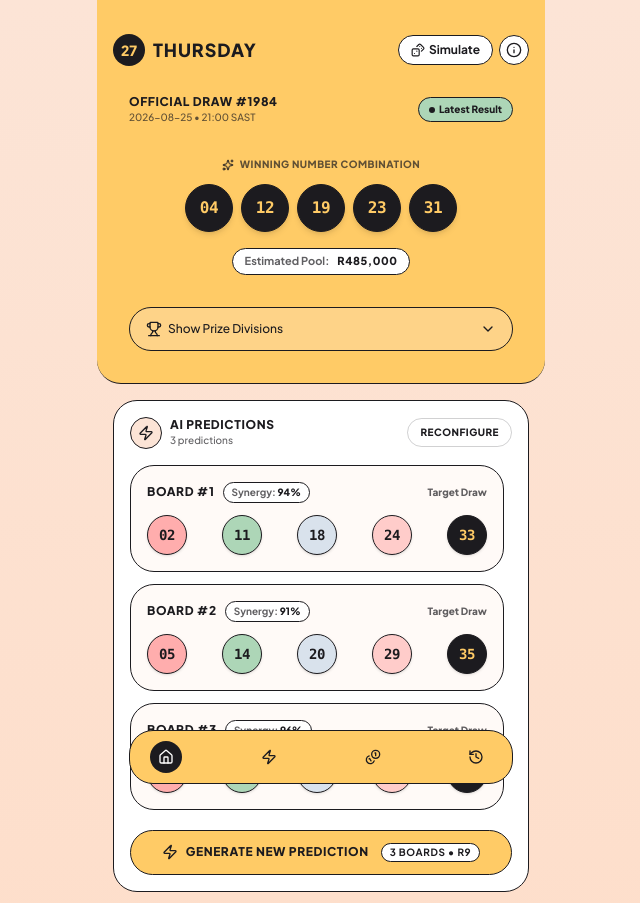
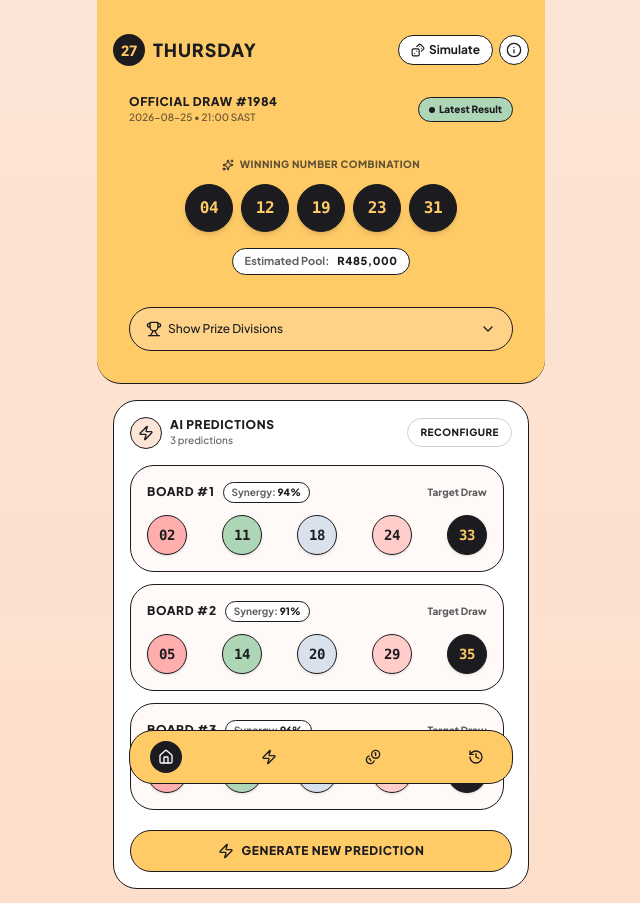
Before and after one commit to sebego-tumelo/mainLoop_ui, a Vue app: page / in a window 1280 px wide. Shown: the top 903 px of the page, without its empty margins (319-959 px from the left). Built offline with nearby package versions, Linux system fonts and the light colour scheme.

Commit message:
made changes

```diff
--- a/src/components/CurrentPredictionPanel.vue
+++ b/src/components/CurrentPredictionPanel.vue
@@ -140,9 +140,7 @@ const predictionCount = computed(() => props.currentPrediction?.sets?.length ||
         >
           <Zap class="w-4 h-4 text-ui-charcoal" />
           <span>Generate New Prediction</span>
-          <span class="text-[10px] bg-white px-2 py-0.5 rounded-full border border-ui-charcoal font-bold ml-1 text-ui-charcoal">
-            3 Boards • R9
-          </span>
+
         </button>
       </div>
     </div>
```
